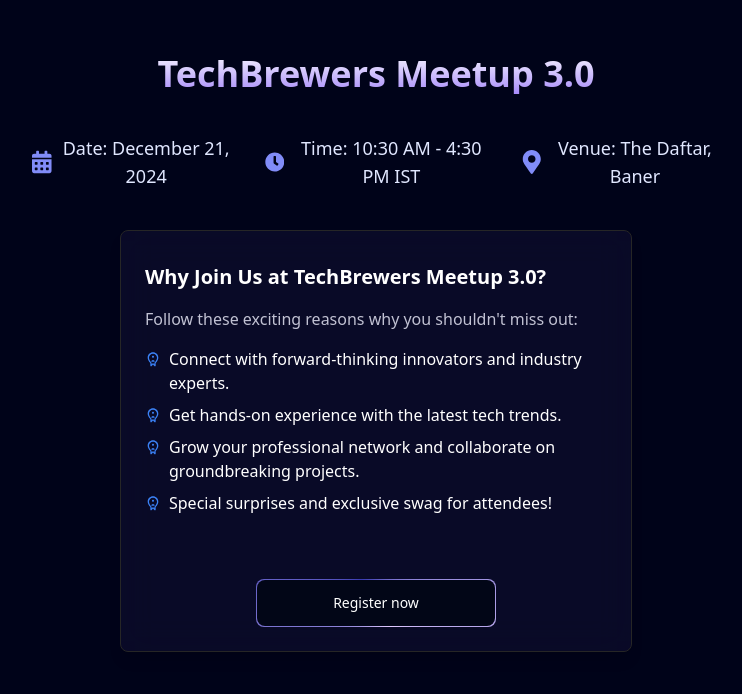
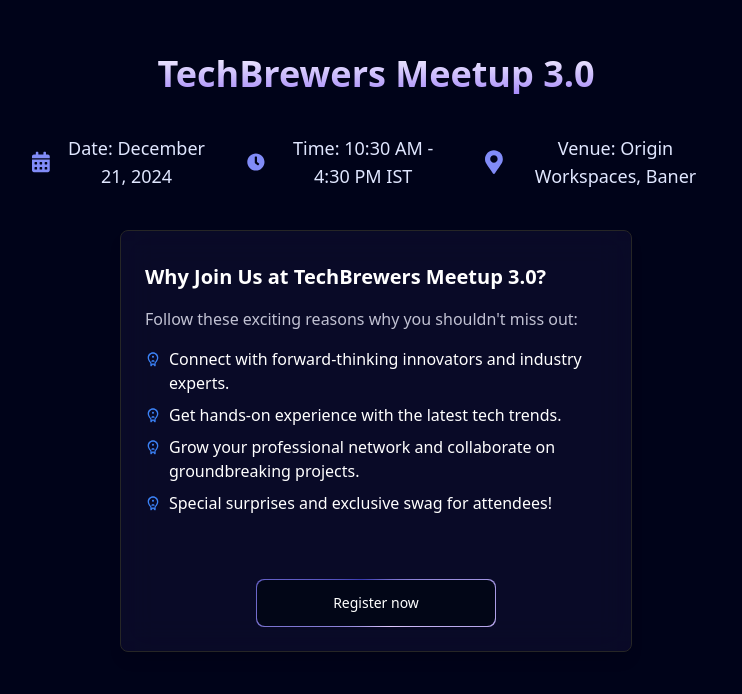
Before and after one commit to mrunankpawar/techbrewers-v3, a Next.js app: page /meetup in a window 1280 px wide. Shown: the part 106-800 px from the top of the page, without its empty margins (264-1006 px from the left). Built offline with nearby package versions, Linux system fonts and the light colour scheme.

Commit message:
updated venue

```diff
--- a/components/Meetup.tsx
+++ b/components/Meetup.tsx
@@ -59,7 +59,7 @@
           </div>
           <div className="flex items-center space-x-2">
             <FaMapMarkerAlt className="text-xl sm:text-2xl text-indigo-400" />
-            <span>Venue: The Daftar, Baner</span>
+            <span>Venue: Origin Workspaces, Baner</span>
           </div>
         </div>
 
```
